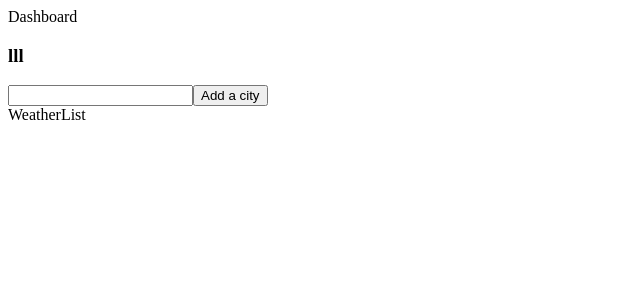
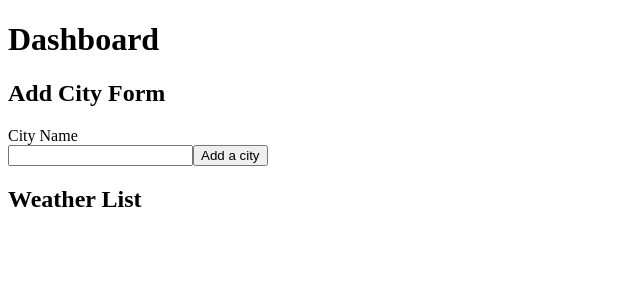
Before and after one commit to yaoliu928/GoodWeather, a React (Create React App) app: page / in a window 1280 px wide. Shown: the top 300 px of the page, without its empty margins (0-640 px from the left). Built offline with nearby package versions, Linux system fonts and the light colour scheme.

Commit message:
enable current weather list

```diff
--- a/src/components/AddCityForm.jsx
+++ b/src/components/AddCityForm.jsx
@@ -1,15 +1,31 @@
-import { useDispatch, useSelector } from 'react-redux';
-import { getWeather } from '../slices/weatherSlice';
+import { useState } from 'react';
+import { useDispatch } from 'react-redux';
+
+import { getWeather } from '../store/thunkAction';
 const AddCityForm = () => {
-  const weather = useSelector((state) => state.weather)
+  const [city, setCity] = useState('');
   const dispatch = useDispatch();
+
+  const handleOnSubmit = (e) => {
+    e.preventDefault();
+    dispatch(getWeather(city));
+  }
+
   return (
     <div>
-      <h3>{weather}lll</h3>
-      <input />
-      <button
-        onClick={() => dispatch(getWeather('beijing'))}
-      >Add a city</button>
+      <h2>Add City Form</h2>
+      <form onSubmit={handleOnSubmit}>
+        <label htmlFor='city'>City Name<br /></label>
+        <input
+          type='text'
+          id='city'
+          value={city}
+          onChange={(e) => setCity(e.target.value)} />
+        <button type='submit'
+        >Add a city
+        </button>
+      </form>
+
     </div>
   )
 };
--- a/src/components/WeatherList.jsx
+++ b/src/components/WeatherList.jsx
@@ -1,11 +1,21 @@
-import { useCallback } from 'react';
-import { useDispatch } from 'react-redux';
-import { getWeather } from "../slices/weatherSlice";
+import { useSelector } from 'react-redux';
+
+import WeatherListItem from './WeatherListItem';
 const WeatherList = () => {
-  const dispatch = useDispatch()
-  const handleOnClick = useCallback(() => dispatch(getWeather('beijing')), [])
-  return (<div onClick={handleOnClick}>WeatherList</div>);
+  const currentWeathers = useSelector(state => state.currentWeathers);
+  return (
+    <div>
+      <h2>Weather List</h2>
+      <ul>
+        {currentWeathers.map((currentWeather, index) => (
+          <WeatherListItem
+            key={index}
+            {...currentWeather}
+          />
+        ))
+        }
+      </ul>
+    </div>);
 }
 
-
 export default WeatherList;
--- a/src/components/WeatherListItem.jsx
+++ b/src/components/WeatherListItem.jsx
@@ -1,7 +1,9 @@
-const WeatherListItem = () => (
-  <div>
-    WeatherListItem
-  </div>
+const WeatherListItem = ({ name, temp, condition }) => (
+  <li>
+    <p>City Name: {name}</p>
+    <p>Temperature: {temp}°C</p>
+    <p>Condition: {condition}</p>
+  </li>
 );
 
 export default WeatherListItem;
--- a/src/pages/Dashboard.jsx
+++ b/src/pages/Dashboard.jsx
@@ -3,7 +3,7 @@ import WeatherList from "../components/WeatherList";
 
 const Dashboard = () => (
   <div>
-    Dashboard
+    <h1>Dashboard</h1>
     <AddCityForm />
     <WeatherList />
   </div>);
--- a/src/slices/weatherSlice.jsx
+++ /dev/null
@@ -1,30 +0,0 @@
-import { createAsyncThunk, createSlice } from '@reduxjs/toolkit';
-import axios from 'axios';
-
-export const getWeather = createAsyncThunk(
-  'weather/getWeather',
-  async (city) => {
-    const url = `http://api.weatherapi.com/v1/current.json?key=27e084209eca47d8ac565616232901&q=${city}&aqi=no`;
-    try {
-      const response = await axios.get(url);
-      console.log(response);
-      return response.data;
-    } catch (error) {
-      // Handle errors
-    }
-  }
-);
-
-const initialState = [];
-const weatherSlice = createSlice({
-  name: 'weather',
-  initialState,
-  extraReducers: (builder) => {
-    builder
-      .addCase(getWeather.fulfilled, (state, action) => {
-        state.push(action.payload);
-      })
-  }
-});
-
-export default weatherSlice.reducer;
--- a/src/store/store.js
+++ b/src/store/store.js
@@ -1,6 +1,8 @@
 import { configureStore } from '@reduxjs/toolkit';
-import weatherReducer from '../slices/weatherSlice';
+import weatherReducer from './weatherSlice';
 
 export const store = configureStore({
-  reducer: weatherReducer
+  reducer: {
+    currentWeathers: weatherReducer
+  }
 })
--- /dev/null
+++ b/src/store/thunkAction.js
@@ -0,0 +1,15 @@
+import { createAsyncThunk } from '@reduxjs/toolkit';
+import axios from 'axios';
+
+export const getWeather = createAsyncThunk(
+  'weather/getWeather',
+  async (city) => {
+    const url = `http://api.weatherapi.com/v1/current.json?key=27e084209eca47d8ac565616232901&q=${city}&aqi=no`;
+    try {
+      const response = await axios.get(url);
+      return response.data;
+    } catch (error) {
+      // Handle errors
+    }
+  }
+);
--- /dev/null
+++ b/src/store/weatherSlice.jsx
@@ -0,0 +1,23 @@
+import { createSlice } from '@reduxjs/toolkit';
+
+import { getWeather } from './thunkAction';
+
+const initialState = [];
+const weatherSlice = createSlice({
+  name: 'weather',
+  initialState,
+  extraReducers: (builder) => {
+    builder
+      .addCase(getWeather.fulfilled, (state, action) => {
+        if (!action.payload) {
+          return
+        }
+        const name = action.payload.location.name;
+        const temp = action.payload.current.temp_c;
+        const condition = action.payload.current.condition.text;
+        state.push({ name, temp, condition });
+      })
+  }
+});
+
+export default weatherSlice.reducer;
```
Also changed, not shown: src/utils/getWeatherData.js (deleted, +0 -10 lines).
